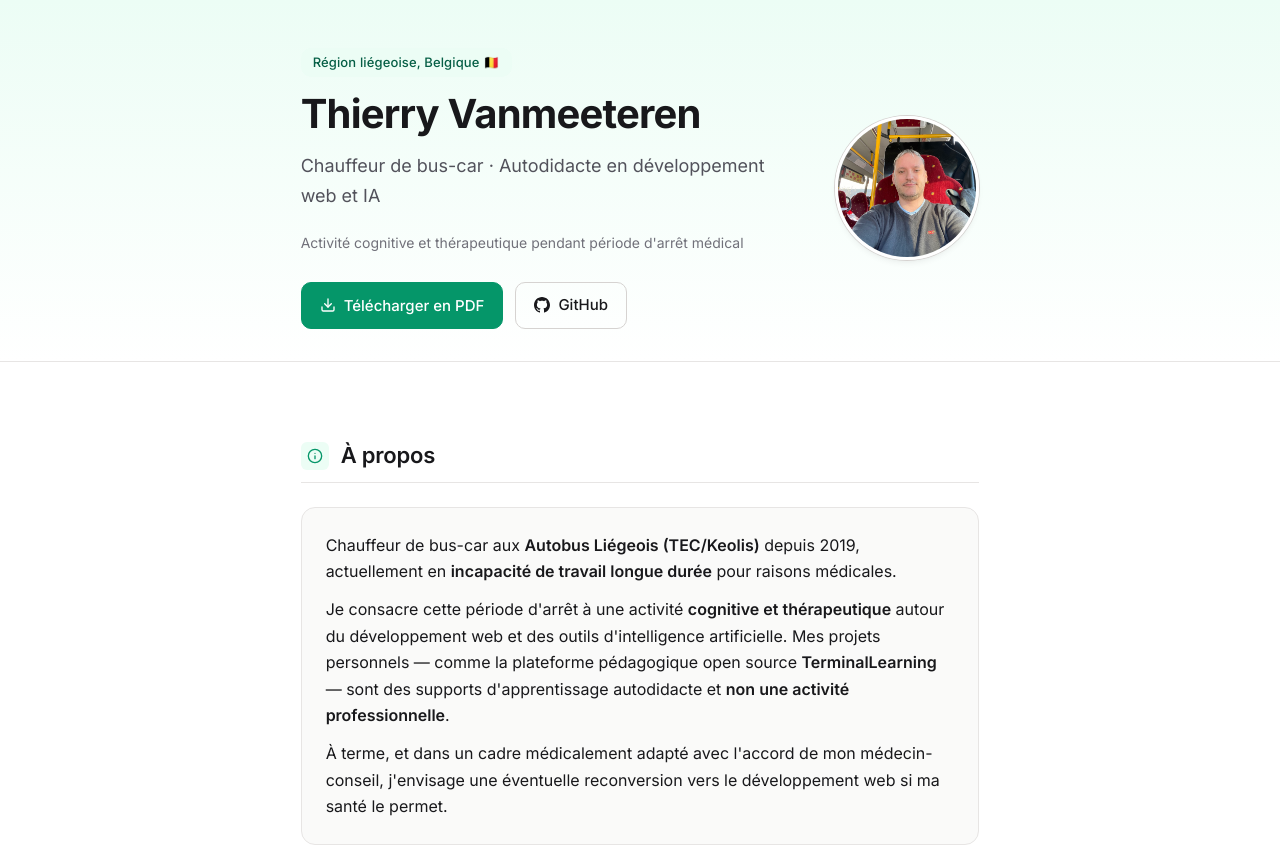
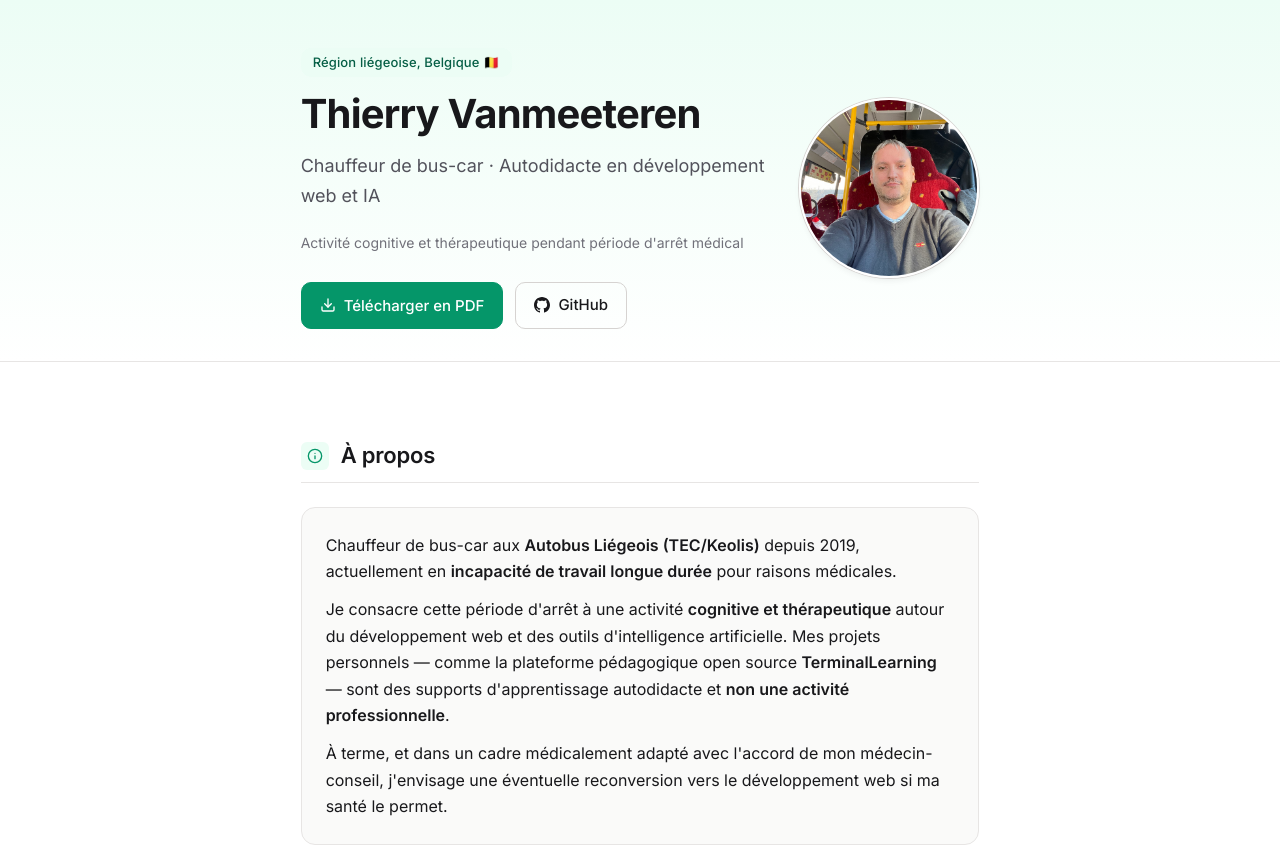
Before and after one commit to thierryvm/thierryvm.github.io, a plain HTML site: page index.html in a window 1280 px wide. Shown: the top 848 px of the page. Drawn offline with Linux system fonts and the light colour scheme.

Commit message:
fix(cv): improve avatar rendering (160/180px, border 2px, GPU hints)

```diff
--- a/index.html
+++ b/index.html
@@ -229,17 +229,22 @@
   }
 
   .avatar {
-    width: 128px;
-    height: 128px;
+    width: 160px;
+    height: 160px;
     border-radius: 50%;
     object-fit: cover;
-    border: 3px solid var(--bg);
+    object-position: center;
+    border: 2px solid var(--bg);
     box-shadow: 0 0 0 1px var(--border-strong), var(--shadow-md);
     justify-self: center;
+    image-rendering: auto;
+    -webkit-backface-visibility: hidden;
+    backface-visibility: hidden;
+    transform: translateZ(0);
   }
 
   @media (min-width: 640px) {
-    .avatar { width: 144px; height: 144px; }
+    .avatar { width: 180px; height: 180px; }
   }
 
   .actions { display: flex; flex-wrap: wrap; gap: var(--space-3); margin-top: var(--space-4); }
@@ -586,7 +591,7 @@
         </a>
       </div>
     </div>
-    <img class="avatar" src="./images/portrait_CV.JPEG" alt="Portrait de Thierry Vanmeeteren" width="144" height="144">
+    <img class="avatar" src="./images/portrait_CV.JPEG" alt="Portrait de Thierry Vanmeeteren" width="180" height="180" loading="eager" decoding="async">
   </div>
 </header>
 
```
